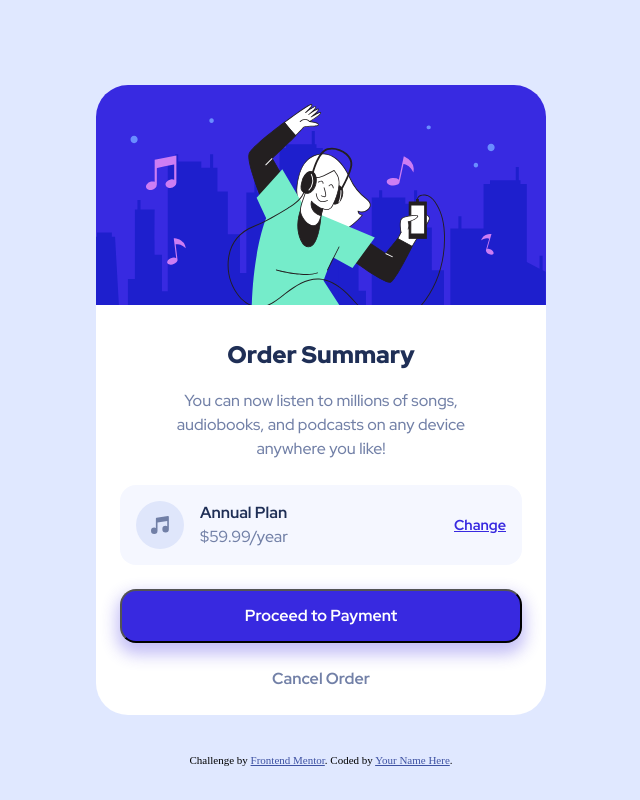
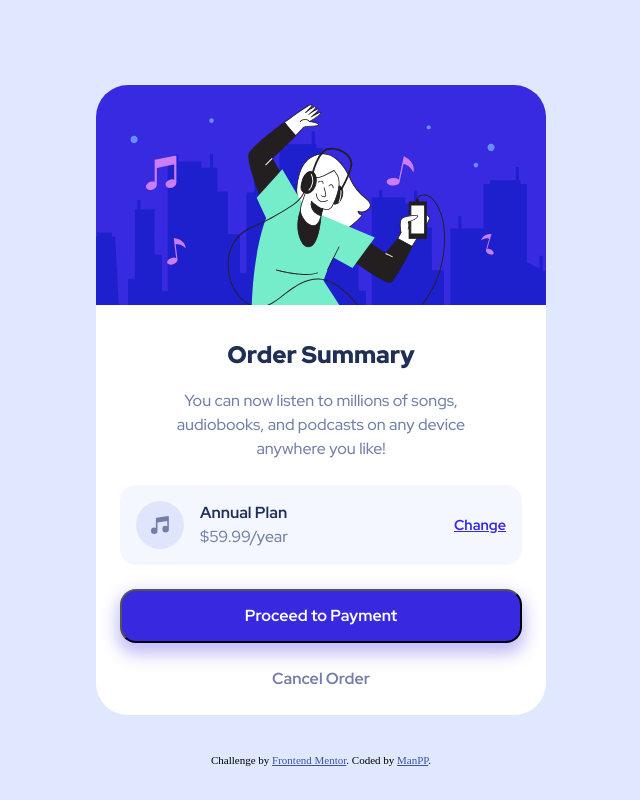
Before and after one commit to WhitezerD/order-summary-component, a plain HTML site: page index.html in a window 1280 px wide. Shown: the whole page, without its empty margins (319-959 px from the left). Drawn offline with Linux system fonts and the light colour scheme.

Commit message:
Update index.html
Adding my name

```diff
--- a/index.html
+++ b/index.html
@@ -66,7 +66,7 @@
         Challenge by
         <a href="https://www.frontendmentor.io?ref=challenge" target="_blank"
           >Frontend Mentor</a
-        >. Coded by <a href="#">Your Name Here</a>.
+        >. Coded by <a href="#">ManPP</a>.
       </div>
     </footer>
   </body>
```
